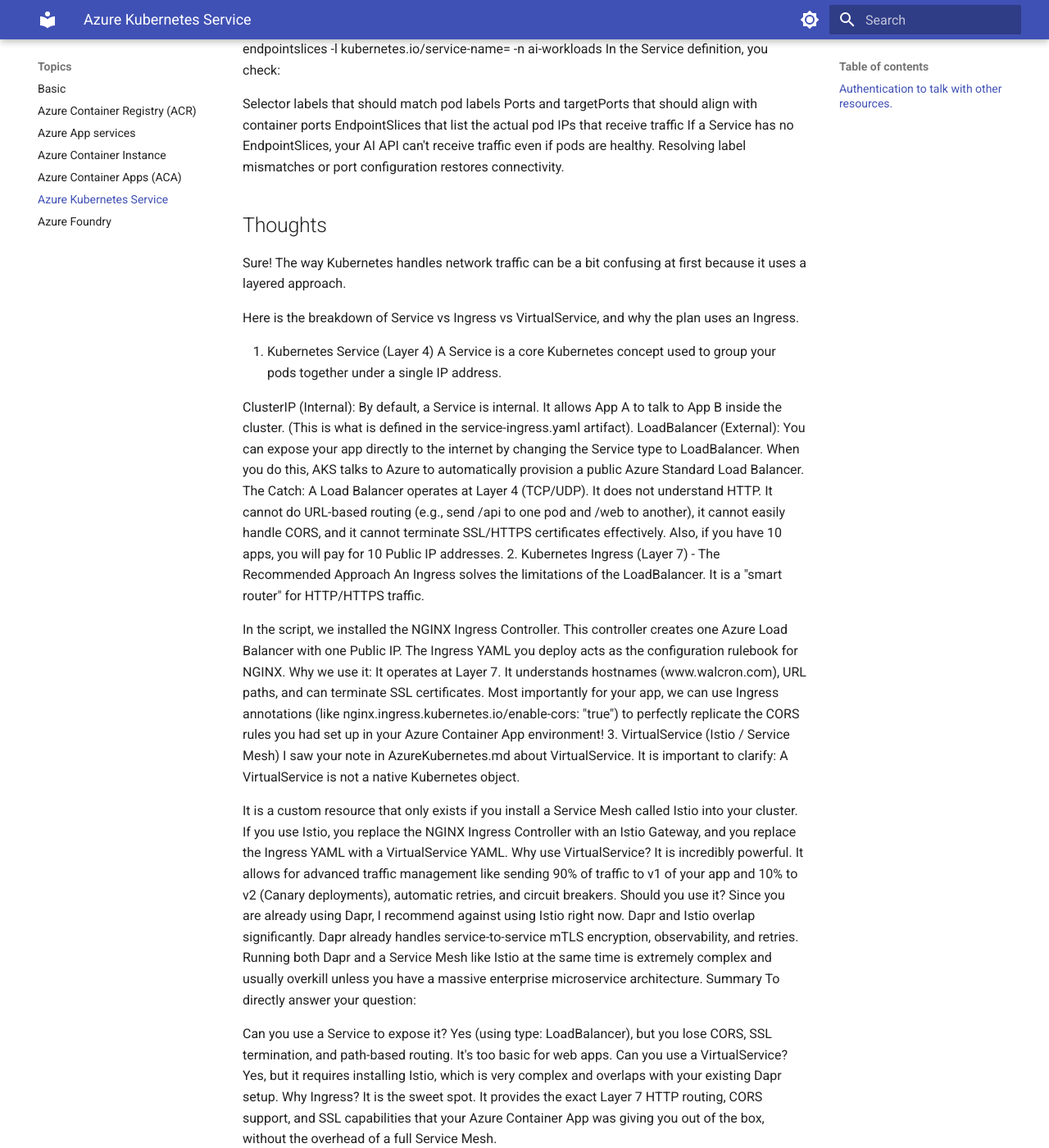
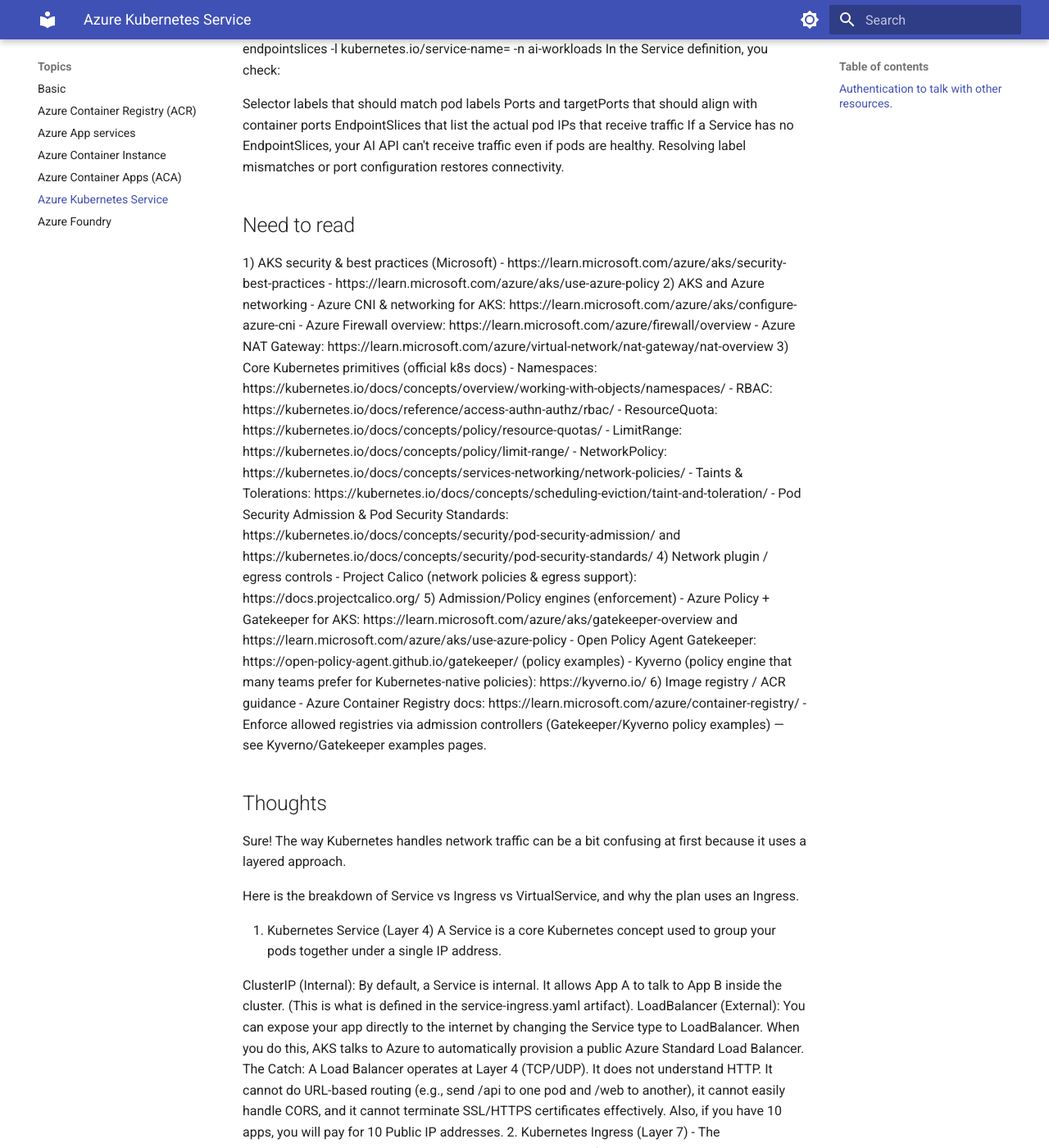
Before and after one commit to yoonghan/AI-Cloud-Developer, an MkDocs documentation site: the page built from docs/AzureKubernetes.md, in a window 1280 px wide and 1400 px high, scrolled down 4879 px. Shown: the whole window at 82% size. Built offline with MkDocs 1.6.1 and Material for MkDocs 9.7.7, drawn with Linux system fonts in a browser that asks for light colours.

Commit message:
Adding kubernetes readup.

```diff
--- a/docs/AzureKubernetes.md
+++ b/docs/AzureKubernetes.md
@@ -262,6 +262,32 @@
 EndpointSlices that list the actual pod IPs that receive traffic
 If a Service has no EndpointSlices, your AI API can't receive traffic even if pods are healthy. Resolving label mismatches or port configuration restores connectivity.
 
+## Need to read
+1) AKS security & best practices (Microsoft)
+  - https://learn.microsoft.com/azure/aks/security-best-practices
+  - https://learn.microsoft.com/azure/aks/use-azure-policy
+2) AKS and Azure networking
+  - Azure CNI & networking for AKS: https://learn.microsoft.com/azure/aks/configure-azure-cni
+  - Azure Firewall overview: https://learn.microsoft.com/azure/firewall/overview
+  - Azure NAT Gateway: https://learn.microsoft.com/azure/virtual-network/nat-gateway/nat-overview
+3) Core Kubernetes primitives (official k8s docs)
+  - Namespaces: https://kubernetes.io/docs/concepts/overview/working-with-objects/namespaces/
+  - RBAC: https://kubernetes.io/docs/reference/access-authn-authz/rbac/
+  - ResourceQuota: https://kubernetes.io/docs/concepts/policy/resource-quotas/
+  - LimitRange: https://kubernetes.io/docs/concepts/policy/limit-range/
+  - NetworkPolicy: https://kubernetes.io/docs/concepts/services-networking/network-policies/
+  - Taints & Tolerations: https://kubernetes.io/docs/concepts/scheduling-eviction/taint-and-toleration/
+  - Pod Security Admission & Pod Security Standards: https://kubernetes.io/docs/concepts/security/pod-security-admission/ and https://kubernetes.io/docs/concepts/security/pod-security-standards/
+4) Network plugin / egress controls
+  - Project Calico (network policies & egress support): https://docs.projectcalico.org/
+5) Admission/Policy engines (enforcement)
+  - Azure Policy + Gatekeeper for AKS: https://learn.microsoft.com/azure/aks/gatekeeper-overview and https://learn.microsoft.com/azure/aks/use-azure-policy
+  - Open Policy Agent Gatekeeper: https://open-policy-agent.github.io/gatekeeper/ (policy examples)
+  - Kyverno (policy engine that many teams prefer for Kubernetes-native policies): https://kyverno.io/
+6) Image registry / ACR guidance
+  - Azure Container Registry docs: https://learn.microsoft.com/azure/container-registry/
+  - Enforce allowed registries via admission controllers (Gatekeeper/Kyverno policy examples) — see Kyverno/Gatekeeper examples pages.
+
 ## Thoughts
 Sure! The way Kubernetes handles network traffic can be a bit confusing at first because it uses a layered approach.
 
```
